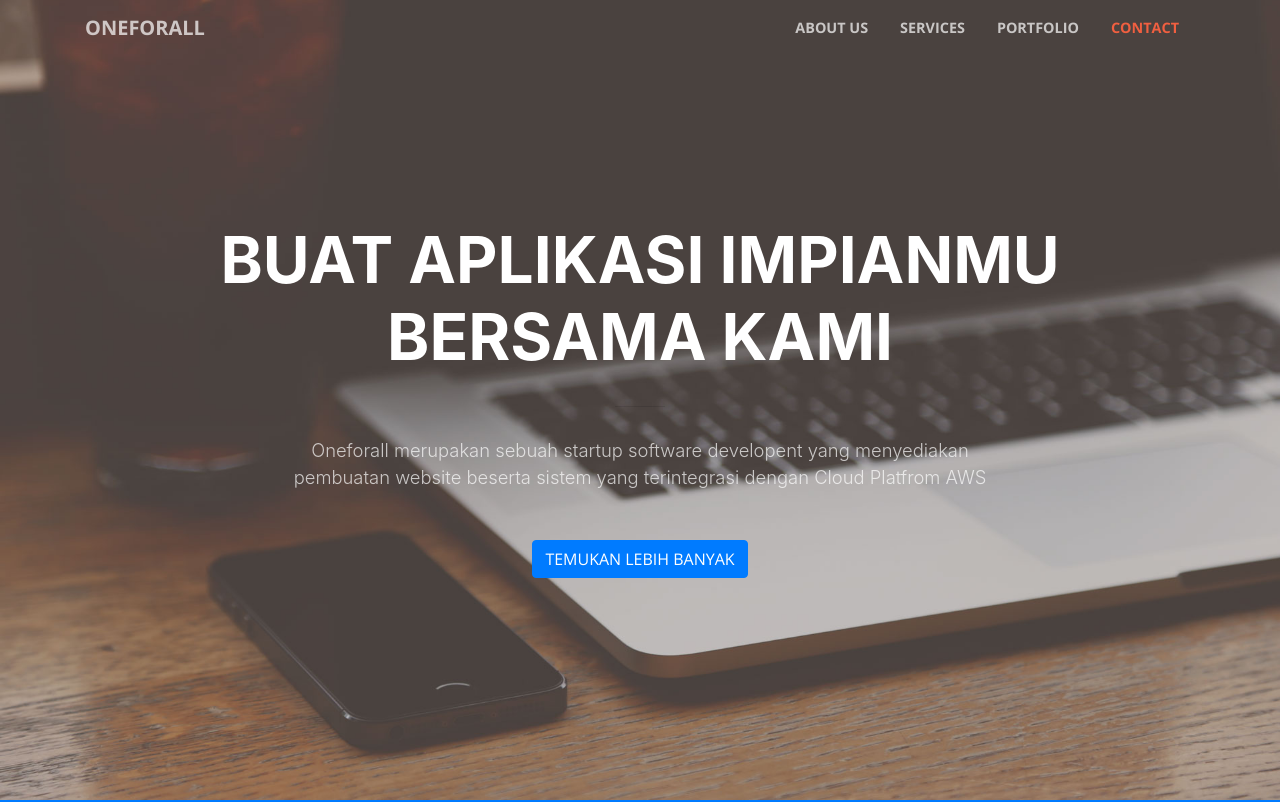
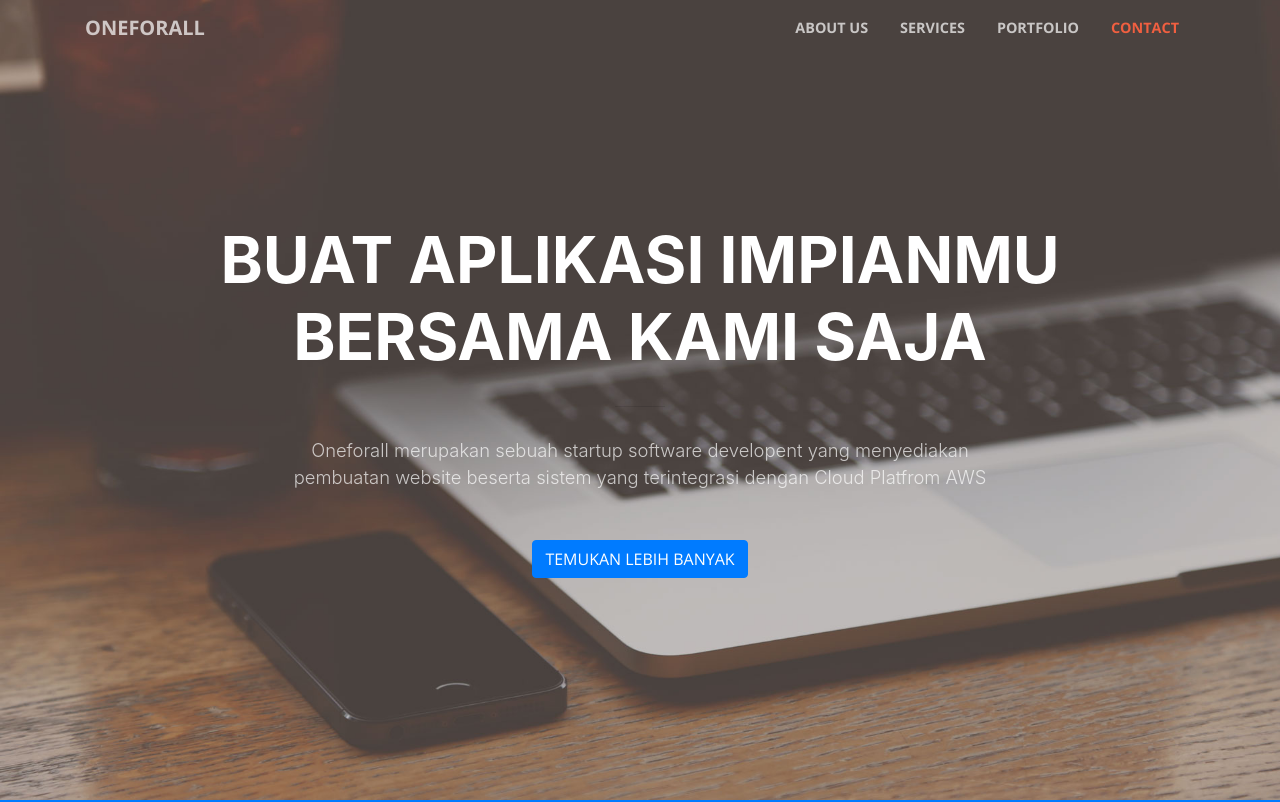
Before and after one commit to arizalsandi/landingpage, a website with bundled scripts: page index.html in a window 1280 px wide. Shown: the top 802 px of the page. Built offline with nearby package versions, Linux system fonts and the light colour scheme.

Commit message:
Change Index.html

```diff
--- a/index.html
+++ b/index.html
@@ -8,7 +8,7 @@
   <meta name="description" content="">
   <meta name="author" content="">
 
-  <title>Oneforall Software Development Versi 2</title>
+  <title>Oneforall Software Development Versi DEVELOPMENT</title>
 
   <!-- Bootstrap core CSS -->
   <link href="vendor/bootstrap/css/bootstrap.min.css" rel="stylesheet">
@@ -59,7 +59,7 @@
       <div class="row">
         <div class="col-lg-10 mx-auto">
           <h1 class="text-uppercase">
-            <strong>Buat Aplikasi Impianmu bersama kami</strong>
+            <strong>Buat Aplikasi Impianmu bersama kami saja</strong>
           </h1>
           <hr>
         </div>
```
